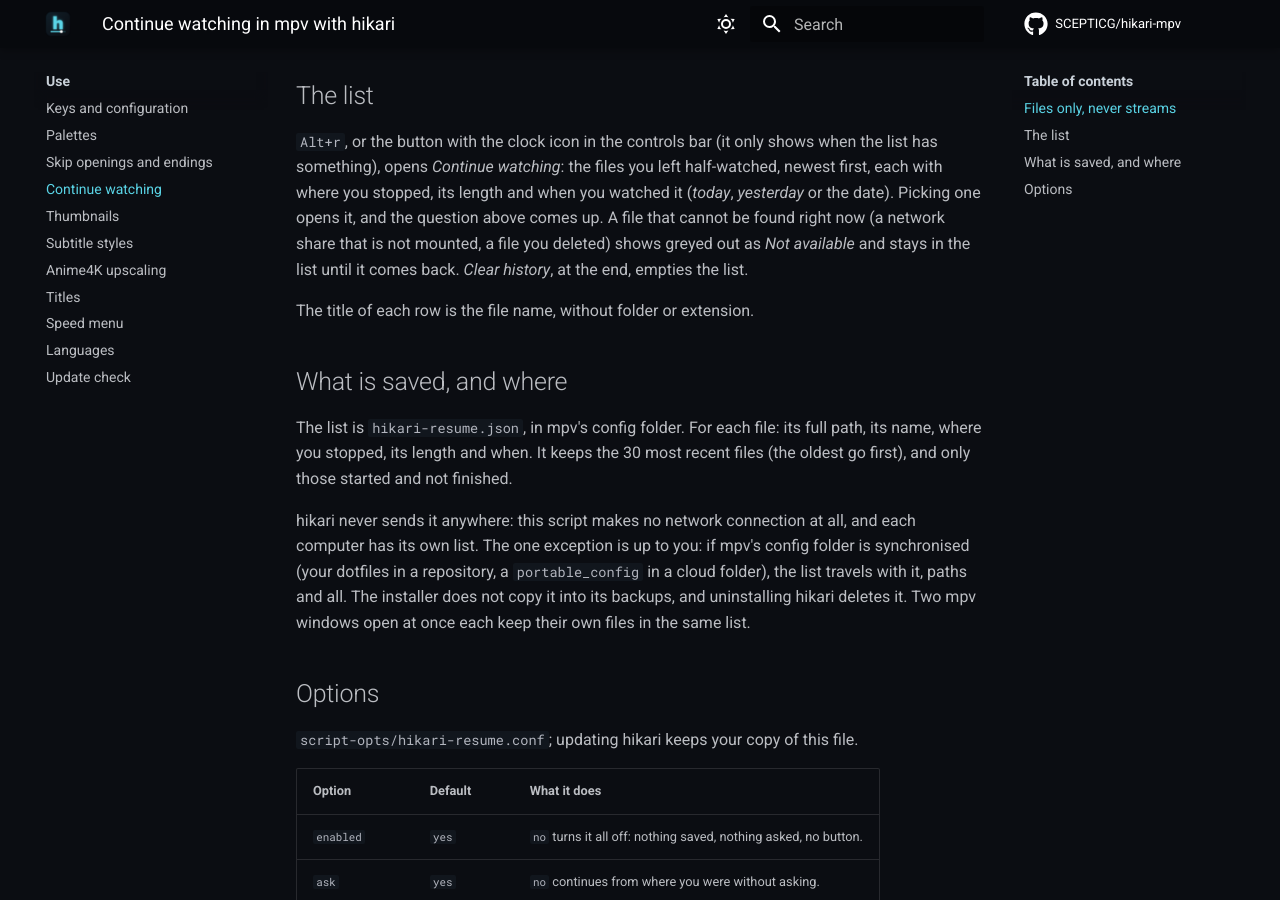
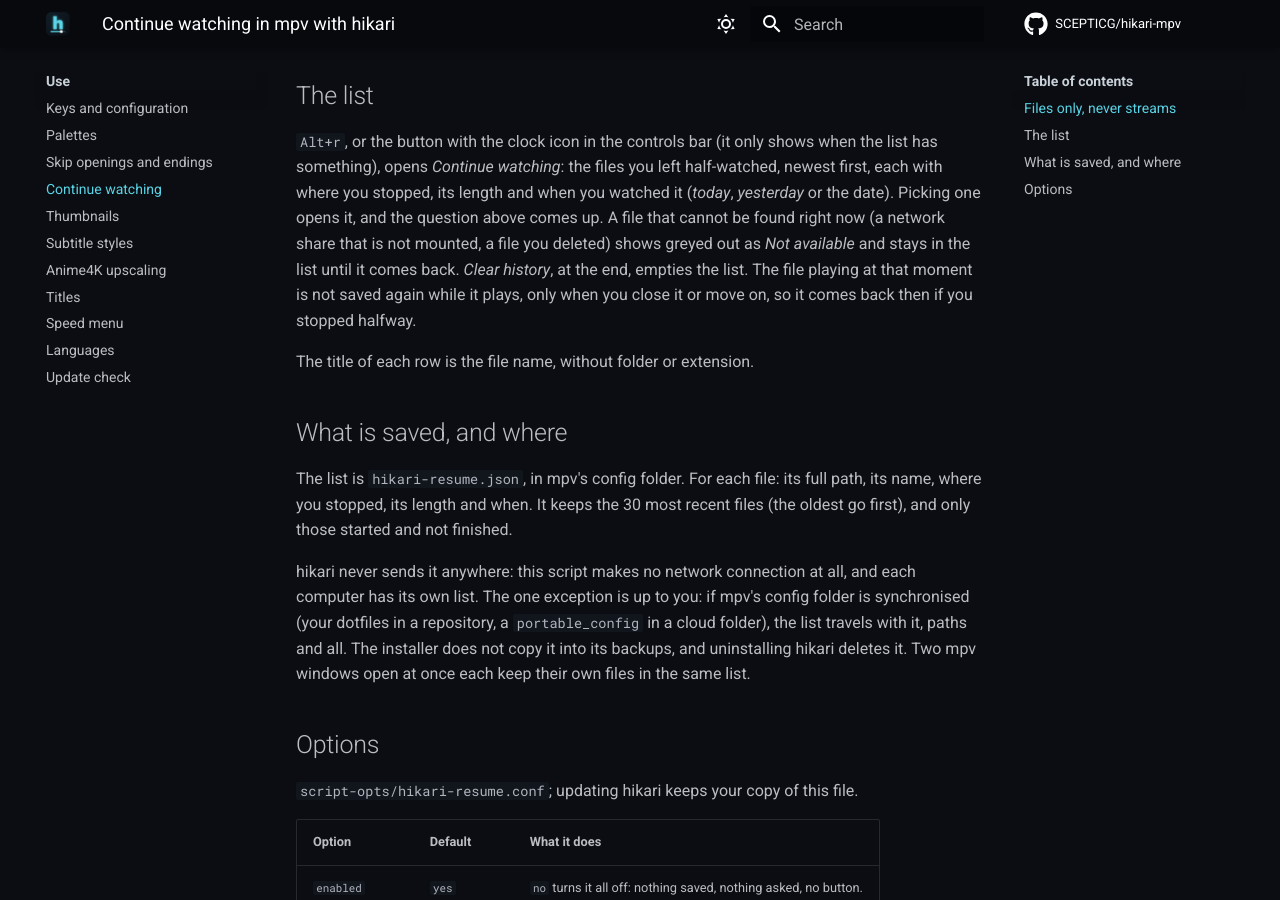
Before and after one commit to SCEPTICG/hikari-mpv, an MkDocs documentation site: the page built from docs/features/resume.md, in a window 1280 px wide and 900 px high, scrolled down 948 px. Built offline with MkDocs 1.6.1 and Material for MkDocs 9.7.7, drawn with Linux system fonts in a browser that asks for light colours; comment, search, counter and statistics services are not loaded.

Commit message:
Web: tras Borrar historial, el fichero en curso vuelve a la lista al cerrarlo

```diff
--- a/docs/features/resume.md
+++ b/docs/features/resume.md
@@ -26,7 +26,7 @@ If you use mpv's own `save-position-on-quit` (or start a file with `--start`), m
 
 ## The list
 
-`Alt+r`, or the button with the clock icon in the controls bar (it only shows when the list has something), opens *Continue watching*: the files you left half-watched, newest first, each with where you stopped, its length and when you watched it (*today*, *yesterday* or the date). Picking one opens it, and the question above comes up. A file that cannot be found right now (a network share that is not mounted, a file you deleted) shows greyed out as *Not available* and stays in the list until it comes back. *Clear history*, at the end, empties the list.
+`Alt+r`, or the button with the clock icon in the controls bar (it only shows when the list has something), opens *Continue watching*: the files you left half-watched, newest first, each with where you stopped, its length and when you watched it (*today*, *yesterday* or the date). Picking one opens it, and the question above comes up. A file that cannot be found right now (a network share that is not mounted, a file you deleted) shows greyed out as *Not available* and stays in the list until it comes back. *Clear history*, at the end, empties the list. The file playing at that moment is not saved again while it plays, only when you close it or move on, so it comes back then if you stopped halfway.
 
 The title of each row is the file name, without folder or extension.
 
```
